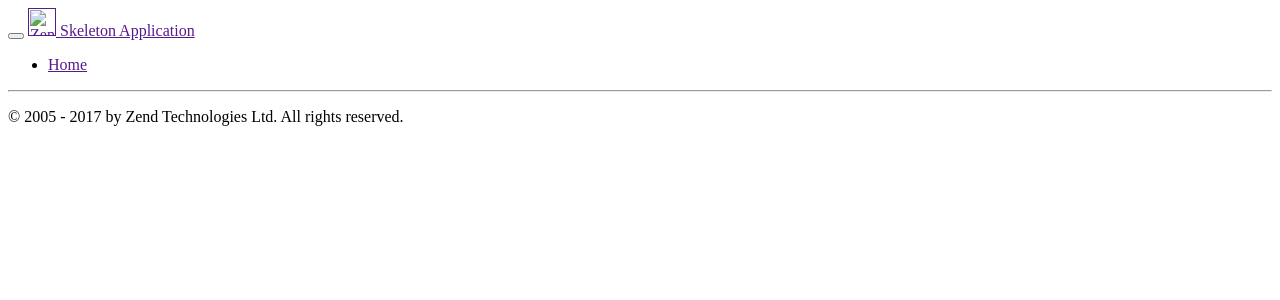
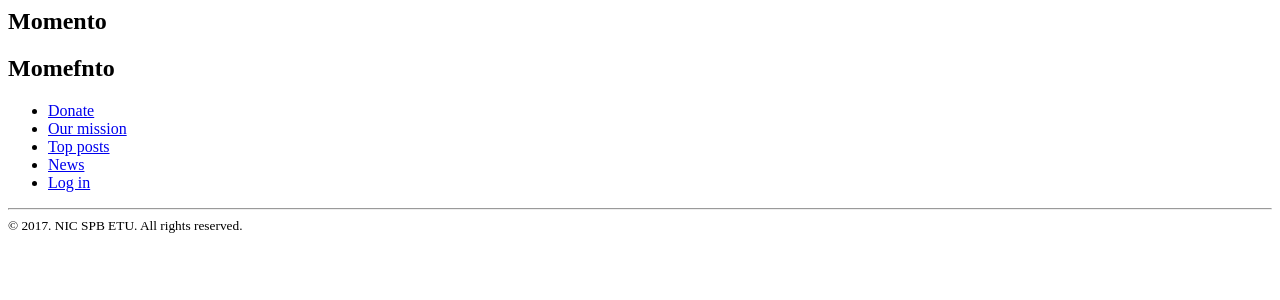
Before and after one commit to WESO-Group/Momento, a PHP site: template module/Application/view/layout/layout.phtml in a window 1280 px wide. Shown: the top 300 px of the page. Run offline with PHP 8.4, Linux system fonts and the light colour scheme; the template is opened without the code that fills it, so the values that code supplies are empty; some libraries are stand-ins or nearby versions.

Commit message:
layout changed

```diff
--- a/module/Application/view/application/index/index.phtml
+++ b/module/Application/view/application/index/index.phtml
@@ -2,8 +2,6 @@
 <html lang="en">
 	<head>
 		<meta charset="utf-8">
-		<meta http-equiv="X-UA-Compatible" content="IE=edge">
-		<meta name="viewport" content="width=device-width, initial-scale=1">
 		<title>BlogDog</title>
 		<link href="css/bootstrap.min.css" rel="stylesheet">
 		<link href="css/main.css" rel="stylesheet">
--- a/module/Application/view/layout/layout.phtml
+++ b/module/Application/view/layout/layout.phtml
@@ -3,7 +3,7 @@
 <html lang="en">
     <head>
         <meta charset="utf-8">
-        <?= $this->headTitle('ZF Skeleton Application')->setSeparator(' - ')->setAutoEscape(false) ?>
+        <?= $this->headTitle('Momento')->setSeparator(' - ')->setAutoEscape(false) ?>
 
         <?= $this->headMeta()
             ->appendName('viewport', 'width=device-width, initial-scale=1.0')
@@ -12,42 +12,44 @@
 
         <!-- Le styles -->
         <?= $this->headLink(['rel' => 'shortcut icon', 'type' => 'image/vnd.microsoft.icon', 'href' => $this->basePath() . '/img/favicon.ico'])
-            ->prependStylesheet($this->basePath('css/style.css'))
-            ->prependStylesheet($this->basePath('css/bootstrap-theme.min.css'))
+            ->prependStylesheet($this->basePath('css/main.css'))
             ->prependStylesheet($this->basePath('css/bootstrap.min.css'))
+            ->prependStylesheet($this->basePath('https://fonts.googleapis.com/css?family=Indie+Flower|Open+Sans+Condensed:300|Pacifico|Slabo+27px'))
         ?>
 
         <!-- Scripts -->
         <?= $this->headScript()
             ->prependFile($this->basePath('js/bootstrap.min.js'))
-            ->prependFile($this->basePath('js/jquery-3.1.0.min.js'))
+            ->prependFile($this->basePath('js/jquery-3.1.1.min.js'))
         ?>
     </head>
     <body>
-        <nav class="navbar navbar-inverse navbar-fixed-top" role="navigation">
-            <div class="container">
-                <div class="navbar-header">
-                    <button type="button" class="navbar-toggle" data-toggle="collapse" data-target=".navbar-collapse">
-                        <span class="icon-bar"></span>
-                        <span class="icon-bar"></span>
-                        <span class="icon-bar"></span>
-                    </button>
-                    <a class="navbar-brand" href="<?= $this->url('home') ?>">
-                        <img src="<?= $this->basePath('img/zf-logo-mark.svg') ?>" height="28" alt="Zend Framework <?= \Application\Module::VERSION ?>"/>&nbsp;Skeleton Application
-                    </a>
+       <div class="container">
+            <header class="main_header row">
+                <div class="col-md-12" id="header_wrapper">
+                    <h2 class="site_name hidden-xs">Momento</h2>
+                    <div class="hamburger visible-xs"><span class="glyphicon glyphicon-menu-hamburger"></span></div>
+                    <div class="centered_logo"><h2 class="site_name visible-xs">Momefnto</h2></div>
+                    <div class="drop_down">
+                    </div>
+                    <div class="menu_and_avatar">
+                        <ul class="main_menu hidden-xs">
+                            <li><a href="#">Donate</a></li>
+                            <li><a href="#">Our mission</a></li>
+                            <li><a href="#">Top posts</a></li>
+                            <li><a href="#">News</a></li>
+                            <li><a href="#">Log in</a></li>
+                        </ul>
+                        <img src="" style="display:none" alt=avatar id="avatar_pic">
+                    </div>
                 </div>
-                <div class="collapse navbar-collapse">
-                    <ul class="nav navbar-nav">
-                        <li class="active"><a href="<?= $this->url('home') ?>">Home</a></li>
-                    </ul>
-                </div>
-            </div>
-        </nav>
+            </header>
+        </div>
         <div class="container">
             <?= $this->content ?>
             <hr>
-            <footer>
-                <p>&copy; 2005 - <?= date('Y') ?> by Zend Technologies Ltd. All rights reserved.</p>
+            <footer class="main_footer">
+                <small>&copy 2017. NIC SPB ETU. All rights reserved.</small>
             </footer>
         </div>
         <?= $this->inlineScript() ?>
```
